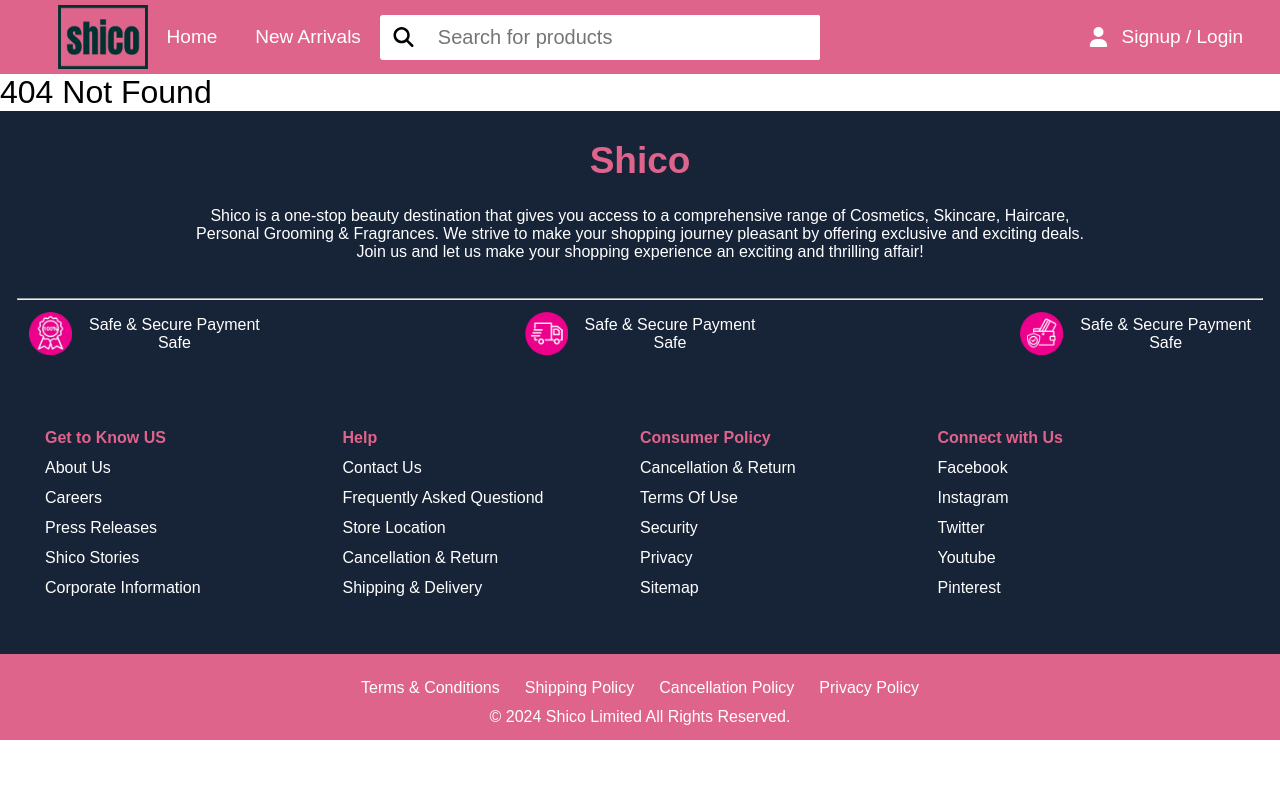
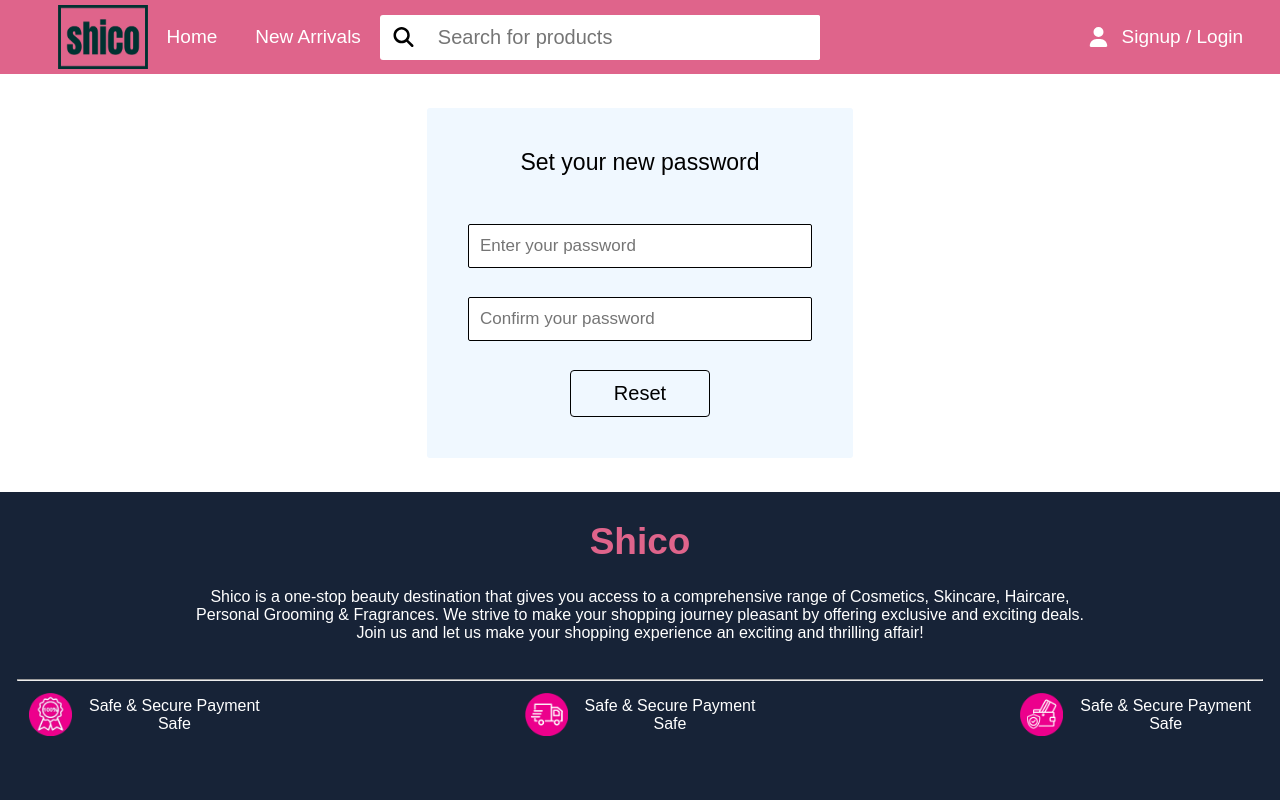
Before and after one commit to ayushii06/shico_CosmeticsStore_Fronted, a React (Create React App) app: page /resetPassword/1 in a window 1280 px wide. Shown: the top 800 px of the page. Built offline with nearby package versions, Linux system fonts and the light colour scheme.

Commit message:
reset password workflow done and review and rating minor changes...automatic scroll to top done

```diff
--- a/src/App.js
+++ b/src/App.js
@@ -11,7 +11,6 @@
 import User from './components/User/User'
 import Footer from './components/Footer/Footer';
 import ProductState from './context/ProductState';
-import UserContext from './context/UserState'
 import ProductGallery from './components/Product/ProductGallery';
 import Otp from './components/Register/Otp';
 import VerifyOTP from './components/Register/VerifyOTP';
@@ -20,19 +19,23 @@
 import AddProduct from './components/Seller/AddProduct';
 import Error from './components/Error/Error';
 import AddReview from './components/Product/AddReview';
+import ScrollToTop from './components/ScrollToTop';
+import Reset from './components/Login/Reset';
+import NewPass from './components/Login/NewPass';
 
 function App() {
   return (
     <>
-    {/* <UserContext> */}
     <ProductState>
     <BrowserRouter>
+    <ScrollToTop/>
     <Navbar></Navbar>
     <Routes>
         <Route exact path='/' element={<Home/>}></Route>
         <Route path='/newarrivals' element={<NewArrivals/>}></Route>
         <Route path='/cosmetic' element={<Cosmetics/>}></Route>
         <Route path='/login' element={<Login/>}></Route>
+        <Route path='/reset' element={<Reset/>}></Route>
         <Route path='/otp' element={<Otp/>}></Route>
         <Route path='/verifyOTP' element={<VerifyOTP/>}></Route>
         <Route path='/register' element={<Register/>}></Route>
@@ -52,13 +55,14 @@
         <Route path='*' element={<h1>404 Not Found</h1>}></Route>
         <Route path='/error/:error_message' element={<Error/>}></Route>
         <Route path='/addreview/:prodId' element={<AddReview/>}></Route>
+        <Route path='/resetPassword/:token' element={<NewPass/>}></Route>
+
 
     </Routes>
 
     </BrowserRouter>
     <Footer></Footer>
     </ProductState>
-    {/* </UserContext> */}
     </>
   );
 }
--- /dev/null
+++ b/src/components/Login/NewPass.jsx
@@ -0,0 +1,65 @@
+import React,{useState} from 'react'
+import { useNavigate } from 'react-router-dom';
+
+
+const NewPass=()=> {
+    let navigate = useNavigate();
+
+    const token = window.location.pathname.split('/')[2]
+    console.log(token)
+
+    const [credentials , setCredentials] = useState({pass:"",cpass:""})
+
+    const onChange = (e) => {
+        setCredentials({ ...credentials, [e.target.name]: e.target.value })
+    }
+
+    const host = "http://localhost:5050"
+
+    const handleSubmit = async(e)=>{
+        console.log("pass", credentials.pass,"cpass" , credentials.cpass)
+        e.preventDefault()
+        const response = await fetch(`${host}/api/shico/user/resetpassword`,{
+            method:'POST',
+            headers: {
+                "Content-Type": "application/json",
+            },
+            body: JSON.stringify({
+                token:token,
+                password:credentials.pass,
+                confirmPassword:credentials.cpass,
+            }),
+
+        })
+        const json = await response.json();
+        console.log(json)
+
+        if(json.success){
+            alert('Password reset successfully')
+        }
+        else{
+            alert(json.message)
+        }
+    }
+
+
+    return (
+      <>
+
+      <div className="login-container container flex column">
+          <form action="post" onSubmit={handleSubmit}>
+          <p className="">Set your new password</p>
+             <div className=" flex-column">
+                  <input type="password" id="email"  onChange={onChange} name="pass" placeholder="Enter your password"/>
+                  <input type="password" id="email" onChange={onChange} name="cpass" placeholder="Confirm your password"/>
+              </div>
+              <button className="">Reset</button>
+
+          </form>
+
+      </div>
+      </>
+    )
+  }
+
+export default NewPass
--- /dev/null
+++ b/src/components/Login/Reset.js
@@ -0,0 +1,56 @@
+import React , {useState} from 'react'
+import '../Login/login.css'
+import { Link, useNavigate} from 'react-router-dom'
+
+const Reset=()=> {
+    let navigate = useNavigate();
+
+    const [email,setEmail] =useState("")
+    const onChange = (e) => {
+        setEmail(e.target.value)
+    }
+
+    const host = "http://localhost:5050"
+
+    const handleSubmit = async(e)=>{
+        e.preventDefault()
+        const response = await fetch(`${host}/api/shico/user/generateResetToken`,{
+            method:'POST',
+            headers: {
+                "Content-Type": "application/json",
+            },
+            body: JSON.stringify({ email: email}),
+
+        })
+        const json = await response.json();
+        console.log(json)
+
+        if(json.success){
+            alert('Password reset link sent to your email!')
+        }
+        else{
+            alert(json.message)
+        }
+    }
+
+
+    return (
+      <>
+
+      <div className="login-container container flex column">
+          <form action="post" onSubmit={handleSubmit}>
+          <p className="">Reset link will be sent to email</p>
+             <div className=" flex-column">
+                  <input type="email" id="email" value={email} onChange={onChange} name="email" placeholder="Enter your email"/>
+              </div>
+              <button className="">Send Link</button>
+
+          </form>
+
+      </div>
+      </>
+    )
+  }
+
+
+export default Reset
--- a/src/components/Login/login.js
+++ b/src/components/Login/login.js
@@ -36,6 +36,8 @@
 
   }
 
+
+
   return (
     <>
 
@@ -52,6 +54,10 @@
             </div>
             <button className="">Verify</button>
             <div className="footer">
+            <div className="first-text">Forgot Password?</div>
+            <div className="register"><Link to='/reset'>Reset</Link></div>
+        </div>
+            <div className="footer">
             <div className="first-text">don't have an account yet ?</div>
             <div className="register"><Link to='/register'>create account</Link></div>
         </div>
--- a/src/components/Product/ProductDesc.js
+++ b/src/components/Product/ProductDesc.js
@@ -89,10 +89,35 @@
     }
 
 
-
   }
 
+  function handleBack(){
+    navigate(-1)
+  }
 
+  const handleCart = async() =>{
+    const response = await fetch(`${host}/api/shico/cart/addtocart`, {
+        method: "POST",
+        headers: {
+          "Content-Type": "application/json",
+          "Authorization": "Bearer " + sessionStorage.getItem('token'),
+        },
+        body: JSON.stringify({
+          productId: productId,
+          quantity: count,
+        })
+      })
+
+      const json = await response.json();
+      console.log(json)
+
+      if(json.success){
+        alert('Product added to cart successfully')
+      }
+      else{
+        alert(json.message)
+      }
+  }
   return (
     <>
       {!product ? <div>Loading...</div> :
@@ -100,7 +125,7 @@
           <div className='flex-content top' style={{ "alignItems": "normal" }}>
             <div className='left-content'>
               <div className="flex-start">
-                <img className="image-svg" src={left} /> <p className="upper-p">Back</p></div>
+                <img onClick={handleBack} className="image-svg" src={left} /> <p onClick={handleBack} className="upper-p" style={{"cursor":"pointer"}}>Back</p></div>
               <img className='product-img leftcontent-img' src={product.imgsrc}></img>
 
             </div>
@@ -108,7 +133,7 @@
 
               <div className='title-content'>
                 <p className="title">{product.product_name}</p>
-                <img className="image-svg" src={heartsvg} />
+                <img className="image-svg" src={heartsvg} onClick={handleCart} />
               </div>
               <div className="flex">
                 <div className="price-tag sp">₹ {product.selling_price}</div>
@@ -154,7 +179,7 @@
               <div className="review-btn" onClick={handleReview}>Write a review</div>
 
             </div>
-            {rating === null ? <div>No one has rated this yet</div> :
+            {rating.length === 0 ? <div className='title' style={{'margin':"12px 32px"}}>No one has rated this yet</div> :
               rating.map((rate) => {
                 return <Review key={rate._id} star={rate.rate} desc={rate.desc} />
               })
--- /dev/null
+++ b/src/components/ScrollToTop.jsx
@@ -0,0 +1,12 @@
+import { useEffect } from "react";
+import { useLocation } from "react-router-dom";
+
+export default function ScrollToTop() {
+  const { pathname } = useLocation();
+
+  useEffect(() => {
+    window.scrollTo(0, 0);
+  }, [pathname]);
+
+  return null;
+}
--- a/src/context/UserContext.js
+++ /dev/null
@@ -1,5 +0,0 @@
-// import { createContext } from "react";
-
-// const UserContext = createContext();
-
-// export default UserContext;
```
Also changed, not shown: src/context/UserState.js (deleted, +0 -32 lines).
